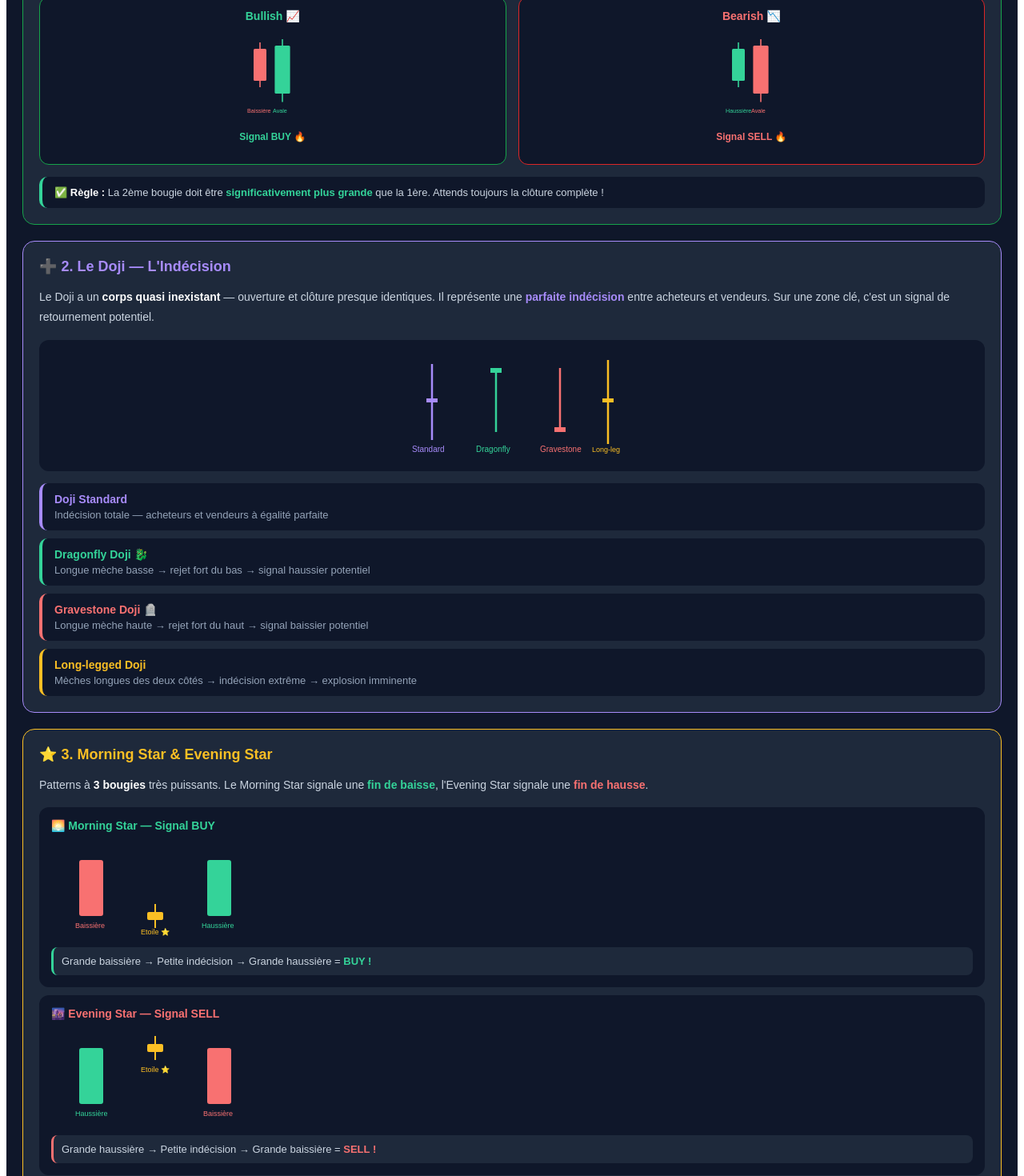
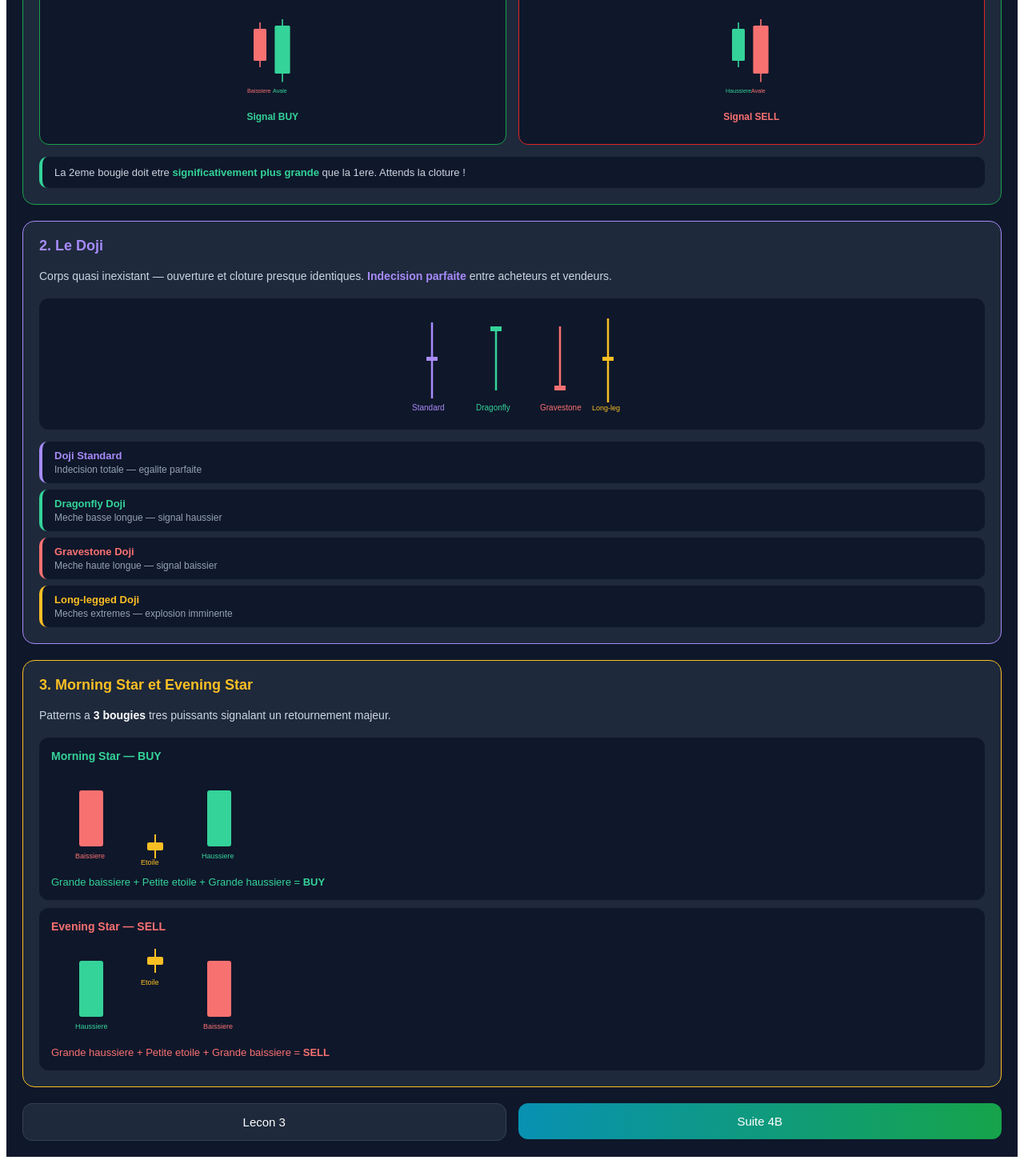
Before and after one commit to BKG226/trading-academy, a Next.js app: page /formation/debutant/patterns in a window 1280 px wide. Shown: the part 480-1950 px from the top of the page at 80% size. Built offline with nearby package versions, Linux system fonts and the light colour scheme.

Commit message:
Fix lecon 4A patterns debutant

```diff
--- a/app/formation/debutant/patterns/page.tsx
+++ b/app/formation/debutant/patterns/page.tsx
@@ -1,33 +1,32 @@
 export default function Patterns() {
   return (
     <div style={{ minHeight: "100vh", background: "#0f172a", fontFamily: "Arial", padding: "20px", color: "white" }}>
-
       <div style={{ background: "linear-gradient(135deg, #0c4a6e, #1e293b)", borderRadius: "20px", padding: "25px", marginBottom: "25px", border: "1px solid #0891b2" }}>
         <a href="/formation/debutant" style={{ color: "#67e8f9", fontSize: "14px", textDecoration: "none" }}>← Retour aux leçons</a>
-        <h1 style={{ fontSize: "26px", margin: "10px 0 5px 0", color: "white" }}>📊 Patterns de Chandeliers — Partie 1</h1>
+        <h1 style={{ fontSize: "26px", margin: "10px 0 5px 0", color: "white" }}>📊 Patterns — Partie 1</h1>
         <p style={{ color: "#67e8f9", margin: 0, fontSize: "14px" }}>Leçon 4A sur 15 — Engulfing, Doji, Morning Star</p>
       </div>
 
       <div style={{ background: "#1e293b", borderRadius: "15px", padding: "20px", marginBottom: "20px", border: "1px solid #334155" }}>
         <h2 style={{ color: "#fbbf24", fontSize: "18px", marginTop: 0 }}>🎯 Pourquoi apprendre les patterns ?</h2>
         <p style={{ color: "#cbd5e1", lineHeight: "1.8", fontSize: "15px" }}>
-          Les patterns sont des <strong style={{ color: "white" }}>formations récurrentes</strong> sur les graphiques. Ils représentent des moments précis où la
-          <strong style={{ color: "#fbbf24" }}> psychologie des traders change</strong> — et donc où le prix risque de changer de direction.
+          Les patterns sont des <strong style={{ color: "white" }}>formations récurrentes</strong> sur les graphiques.
+          Ils représentent des moments précis où la <strong style={{ color: "#fbbf24" }}>psychologie des traders change</strong> —
+          et donc où le prix risque de changer de direction.
           Les reconnaître te donne un <strong style={{ color: "#34d399" }}>avantage énorme</strong> sur le marché.
         </p>
       </div>
 
-      {/* ENGULFING */}
       <div style={{ background: "#1e293b", borderRadius: "15px", padding: "20px", marginBottom: "20px", border: "1px solid #16a34a" }}>
         <h2 style={{ color: "#34d399", fontSize: "18px", marginTop: 0 }}>🟢 1. Engulfing Bar</h2>
         <p style={{ color: "#cbd5e1", fontSize: "14px", lineHeight: "1.8", marginBottom: "15px" }}>
           L'Engulfing est l'un des patterns les plus <strong style={{ color: "white" }}>puissants et fiables</strong>.
-          La deuxième bougie <strong style={{ color: "#34d399" }}>avale complètement</strong> la première — corps et mèches.
-          C'est un signal fort de retournement ou de continuation.
+          La deuxième bougie <strong style={{ color: "#34d399" }}>avale complètement</strong> la première.
+          Signal fort de retournement ou continuation.
         </p>
         <div style={{ display: "flex", gap: "15px", marginBottom: "15px" }}>
           <div style={{ flex: 1, background: "#0f172a", borderRadius: "12px", padding: "15px", border: "1px solid #16a34a", textAlign: "center" }}>
-            <p style={{ color: "#34d399", fontWeight: "bold", fontSize: "14px", margin: "0 0 10px 0" }}>Bullish 📈</p>
+            <p style={{ color: "#34d399", fontWeight: "bold", fontSize: "14px", margin: "0 0 10px 0" }}>Bullish</p>
             <svg viewBox="0 0 100 130" style={{ width: "80px", height: "110px" }}>
               <line x1="30" y1="15" x2="30" y2="25" stroke="#f87171" strokeWidth="2" />
               <rect x="20" y="25" width="20" height="50" fill="#f87171" rx="2" />
@@ -35,13 +34,13 @@ export default function Patterns() {
               <line x1="65" y1="10" x2="65" y2="20" stroke="#34d399" strokeWidth="2" />
               <rect x="53" y="20" width="24" height="75" fill="#34d399" rx="2" />
               <line x1="65" y1="95" x2="65" y2="108" stroke="#34d399" strokeWidth="2" />
-              <text x="10" y="125" fill="#f87171" fontSize="9">Baissière</text>
+              <text x="10" y="125" fill="#f87171" fontSize="9">Baissiere</text>
               <text x="50" y="125" fill="#34d399" fontSize="9">Avale</text>
             </svg>
-            <p style={{ color: "#34d399", fontSize: "12px", fontWeight: "bold" }}>Signal BUY 🔥</p>
+            <p style={{ color: "#34d399", fontSize: "12px", fontWeight: "bold" }}>Signal BUY</p>
           </div>
           <div style={{ flex: 1, background: "#0f172a", borderRadius: "12px", padding: "15px", border: "1px solid #dc2626", textAlign: "center" }}>
-            <p style={{ color: "#f87171", fontWeight: "bold", fontSize: "14px", margin: "0 0 10px 0" }}>Bearish 📉</p>
+            <p style={{ color: "#f87171", fontWeight: "bold", fontSize: "14px", margin: "0 0 10px 0" }}>Bearish</p>
             <svg viewBox="0 0 100 130" style={{ width: "80px", height: "110px" }}>
               <line x1="30" y1="15" x2="30" y2="25" stroke="#34d399" strokeWidth="2" />
               <rect x="20" y="25" width="20" height="50" fill="#34d399" rx="2" />
@@ -49,27 +48,24 @@ export default function Patterns() {
               <line x1="65" y1="10" x2="65" y2="20" stroke="#f87171" strokeWidth="2" />
               <rect x="53" y="20" width="24" height="75" fill="#f87171" rx="2" />
               <line x1="65" y1="95" x2="65" y2="108" stroke="#f87171" strokeWidth="2" />
-              <text x="10" y="125" fill="#34d399" fontSize="9">Haussière</text>
+              <text x="10" y="125" fill="#34d399" fontSize="9">Haussiere</text>
               <text x="50" y="125" fill="#f87171" fontSize="9">Avale</text>
             </svg>
-            <p style={{ color: "#f87171", fontSize: "12px", fontWeight: "bold" }}>Signal SELL 🔥</p>
+            <p style={{ color: "#f87171", fontSize: "12px", fontWeight: "bold" }}>Signal SELL</p>
           </div>
         </div>
         <div style={{ background: "#0f172a", borderRadius: "10px", padding: "12px 15px", borderLeft: "4px solid #34d399" }}>
           <p style={{ color: "#cbd5e1", margin: 0, fontSize: "13px" }}>
-            ✅ <strong style={{ color: "white" }}>Règle :</strong> La 2ème bougie doit être
-            <strong style={{ color: "#34d399" }}> significativement plus grande</strong> que la 1ère. Attends toujours la clôture complète !
+            La 2eme bougie doit etre <strong style={{ color: "#34d399" }}>significativement plus grande</strong> que la 1ere. Attends la cloture !
           </p>
         </div>
       </div>
 
-      {/* DOJI */}
       <div style={{ background: "#1e293b", borderRadius: "15px", padding: "20px", marginBottom: "20px", border: "1px solid #a78bfa" }}>
-        <h2 style={{ color: "#a78bfa", fontSize: "18px", marginTop: 0 }}>➕ 2. Le Doji — L'Indécision</h2>
+        <h2 style={{ color: "#a78bfa", fontSize: "18px", marginTop: 0 }}>2. Le Doji</h2>
         <p style={{ color: "#cbd5e1", fontSize: "14px", lineHeight: "1.8", marginBottom: "15px" }}>
-          Le Doji a un <strong style={{ color: "white" }}>corps quasi inexistant</strong> — ouverture et clôture presque identiques.
-          Il représente une <strong style={{ color: "#a78bfa" }}>parfaite indécision</strong> entre acheteurs et vendeurs.
-          Sur une zone clé, c'est un signal de retournement potentiel.
+          Corps quasi inexistant — ouverture et cloture presque identiques.
+          <strong style={{ color: "#a78bfa" }}> Indecision parfaite</strong> entre acheteurs et vendeurs.
         </p>
         <div style={{ background: "#0f172a", borderRadius: "12px", padding: "15px", marginBottom: "15px", textAlign: "center" }}>
           <svg viewBox="0 0 300 130" style={{ width: "100%", maxWidth: "300px" }}>
@@ -87,77 +83,69 @@ export default function Patterns() {
             <text x="250" y="125" fill="#fbbf24" fontSize="9">Long-leg</text>
           </svg>
         </div>
-        <div style={{ display: "flex", flexDirection: "column", gap: "10px" }}>
+        <div style={{ display: "flex", flexDirection: "column", gap: "8px" }}>
           {[
-            { type: "Doji Standard", desc: "Indécision totale — acheteurs et vendeurs à égalité parfaite", color: "#a78bfa" },
-            { type: "Dragonfly Doji 🐉", desc: "Longue mèche basse → rejet fort du bas → signal haussier potentiel", color: "#34d399" },
-            { type: "Gravestone Doji 🪦", desc: "Longue mèche haute → rejet fort du haut → signal baissier potentiel", color: "#f87171" },
-            { type: "Long-legged Doji", desc: "Mèches longues des deux côtés → indécision extrême → explosion imminente", color: "#fbbf24" },
+            { type: "Doji Standard", desc: "Indecision totale — egalite parfaite", color: "#a78bfa" },
+            { type: "Dragonfly Doji", desc: "Meche basse longue — signal haussier", color: "#34d399" },
+            { type: "Gravestone Doji", desc: "Meche haute longue — signal baissier", color: "#f87171" },
+            { type: "Long-legged Doji", desc: "Meches extremes — explosion imminente", color: "#fbbf24" },
           ].map((item, i) => (
-            <div key={i} style={{ background: "#0f172a", borderRadius: "10px", padding: "12px 15px", borderLeft: "4px solid " + item.color }}>
-              <div style={{ color: item.color, fontWeight: "bold", fontSize: "14px" }}>{item.type}</div>
-              <div style={{ color: "#94a3b8", fontSize: "13px", marginTop: "4px" }}>{item.desc}</div>
+            <div key={i} style={{ background: "#0f172a", borderRadius: "10px", padding: "10px 15px", borderLeft: "4px solid " + item.color }}>
+              <div style={{ color: item.color, fontWeight: "bold", fontSize: "13px" }}>{item.type}</div>
+              <div style={{ color: "#94a3b8", fontSize: "12px", marginTop: "3px" }}>{item.desc}</div>
             </div>
           ))}
         </div>
       </div>
 
-      {/* MORNING STAR */}
       <div style={{ background: "#1e293b", borderRadius: "15px", padding: "20px", marginBottom: "20px", border: "1px solid #fbbf24" }}>
-        <h2 style={{ color: "#fbbf24", fontSize: "18px", marginTop: 0 }}>⭐ 3. Morning Star & Evening Star</h2>
+        <h2 style={{ color: "#fbbf24", fontSize: "18px", marginTop: 0 }}>3. Morning Star et Evening Star</h2>
         <p style={{ color: "#cbd5e1", fontSize: "14px", lineHeight: "1.8", marginBottom: "15px" }}>
-          Patterns à <strong style={{ color: "white" }}>3 bougies</strong> très puissants. Le Morning Star signale une
-          <strong style={{ color: "#34d399" }}> fin de baisse</strong>, l'Evening Star signale une
-          <strong style={{ color: "#f87171" }}> fin de hausse</strong>.
+          Patterns a <strong style={{ color: "white" }}>3 bougies</strong> tres puissants signalant un retournement majeur.
         </p>
         <div style={{ background: "#0f172a", borderRadius: "12px", padding: "15px", marginBottom: "10px" }}>
-          <p style={{ color: "#34d399", fontWeight: "bold", fontSize: "14px", margin: "0 0 10px 0" }}>🌅 Morning Star — Signal BUY</p>
+          <p style={{ color: "#34d399", fontWeight: "bold", fontSize: "14px", margin: "0 0 10px 0" }}>Morning Star — BUY</p>
           <svg viewBox="0 0 280 120" style={{ width: "100%", maxWidth: "280px" }}>
             <rect x="35" y="25" width="30" height="70" fill="#f87171" rx="3" />
-            <text x="30" y="110" fill="#f87171" fontSize="9">Baissière</text>
+            <text x="30" y="110" fill="#f87171" fontSize="9">Baissiere</text>
             <rect x="120" y="90" width="20" height="10" fill="#fbbf24" rx="2" />
             <line x1="130" y1="80" x2="130" y2="90" stroke="#fbbf24" strokeWidth="2" />
             <line x1="130" y1="100" x2="130" y2="110" stroke="#fbbf24" strokeWidth="2" />
-            <text x="112" y="118" fill="#fbbf24" fontSize="9">Etoile ⭐</text>
+            <text x="112" y="118" fill="#fbbf24" fontSize="9">Etoile</text>
             <rect x="195" y="25" width="30" height="70" fill="#34d399" rx="3" />
-            <text x="188" y="110" fill="#34d399" fontSize="9">Haussière</text>
+            <text x="188" y="110" fill="#34d399" fontSize="9">Haussiere</text>
           </svg>
-          <div style={{ background: "#1e293b", borderRadius: "8px", padding: "10px", marginTop: "10px", borderLeft: "3px solid #34d399" }}>
-            <p style={{ color: "#cbd5e1", margin: 0, fontSize: "13px" }}>
-              Grande baissière → Petite indécision → Grande haussière = <strong style={{ color: "#34d399" }}>BUY !</strong>
-            </p>
-          </div>
+          <p style={{ color: "#34d399", fontSize: "13px", margin: "8px 0 0 0" }}>
+            Grande baissiere + Petite etoile + Grande haussiere = <strong>BUY</strong>
+          </p>
         </div>
         <div style={{ background: "#0f172a", borderRadius: "12px", padding: "15px" }}>
-          <p style={{ color: "#f87171", fontWeight: "bold", fontSize: "14px", margin: "0 0 10px 0" }}>🌆 Evening Star — Signal SELL</p>
+          <p style={{ color: "#f87171", fontWeight: "bold", fontSize: "14px", margin: "0 0 10px 0" }}>Evening Star — SELL</p>
           <svg viewBox="0 0 280 120" style={{ width: "100%", maxWidth: "280px" }}>
             <rect x="35" y="25" width="30" height="70" fill="#34d399" rx="3" />
-            <text x="30" y="110" fill="#34d399" fontSize="9">Haussière</text>
+            <text x="30" y="110" fill="#34d399" fontSize="9">Haussiere</text>
             <rect x="120" y="20" width="20" height="10" fill="#fbbf24" rx="2" />
             <line x1="130" y1="10" x2="130" y2="20" stroke="#fbbf24" strokeWidth="2" />
             <line x1="130" y1="30" x2="130" y2="40" stroke="#fbbf24" strokeWidth="2" />
-            <text x="112" y="55" fill="#fbbf24" fontSize="9">Etoile ⭐</text>
+            <text x="112" y="55" fill="#fbbf24" fontSize="9">Etoile</text>
             <rect x="195" y="25" width="30" height="70" fill="#f87171" rx="3" />
-            <text x="190" y="110" fill="#f87171" fontSize="9">Baissière</text>
+            <text x="190" y="110" fill="#f87171" fontSize="9">Baissiere</text>
           </svg>
-          <div style={{ background: "#1e293b", borderRadius: "8px", padding: "10px", marginTop: "10px", borderLeft: "3px solid #f87171" }}>
-            <p style={{ color: "#cbd5e1", margin: 0, fontSize: "13px" }}>
-              Grande haussière → Petite indécision → Grande baissière = <strong style={{ color: "#f87171" }}>SELL !</strong>
-            </p>
-          </div>
+          <p style={{ color: "#f87171", fontSize: "13px", margin: "8px 0 0 0" }}>
+            Grande haussiere + Petite etoile + Grande baissiere = <strong>SELL</strong>
+          </p>
         </div>
       </div>
 
-      {/* NAVIGATION */}
       <div style={{ display: "flex", justifyContent: "space-between", gap: "15px" }}>
         <a href="/formation/debutant/candlesticks" style={{ flex: 1, textDecoration: "none" }}>
           <button style={{ width: "100%", padding: "14px", background: "#1e293b", color: "white", border: "1px solid #334155", borderRadius: "12px", fontSize: "15px", cursor: "pointer" }}>
-            ← Leçon 3
+            Lecon 3
           </button>
         </a>
         <a href="/formation/debutant/patterns-b" style={{ flex: 1, textDecoration: "none" }}>
           <button style={{ width: "100%", padding: "14px", background: "linear-gradient(to right, #0891b2, #16a34a)", color: "white", border: "none", borderRadius: "12px", fontSize: "15px", cursor: "pointer" }}>
-            Suite 4B →
+            Suite 4B
           </button>
         </a>
       </div>
```
